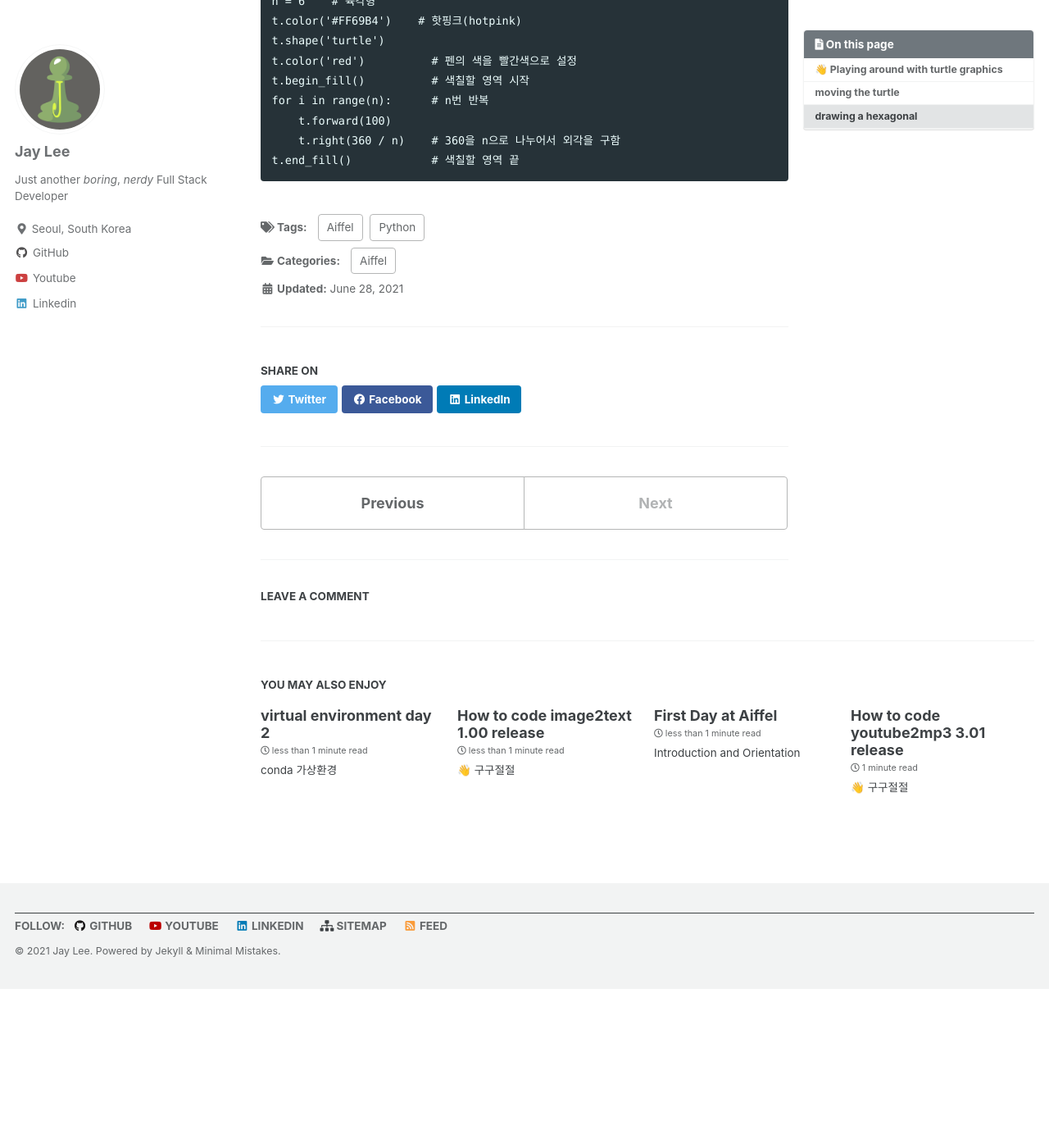
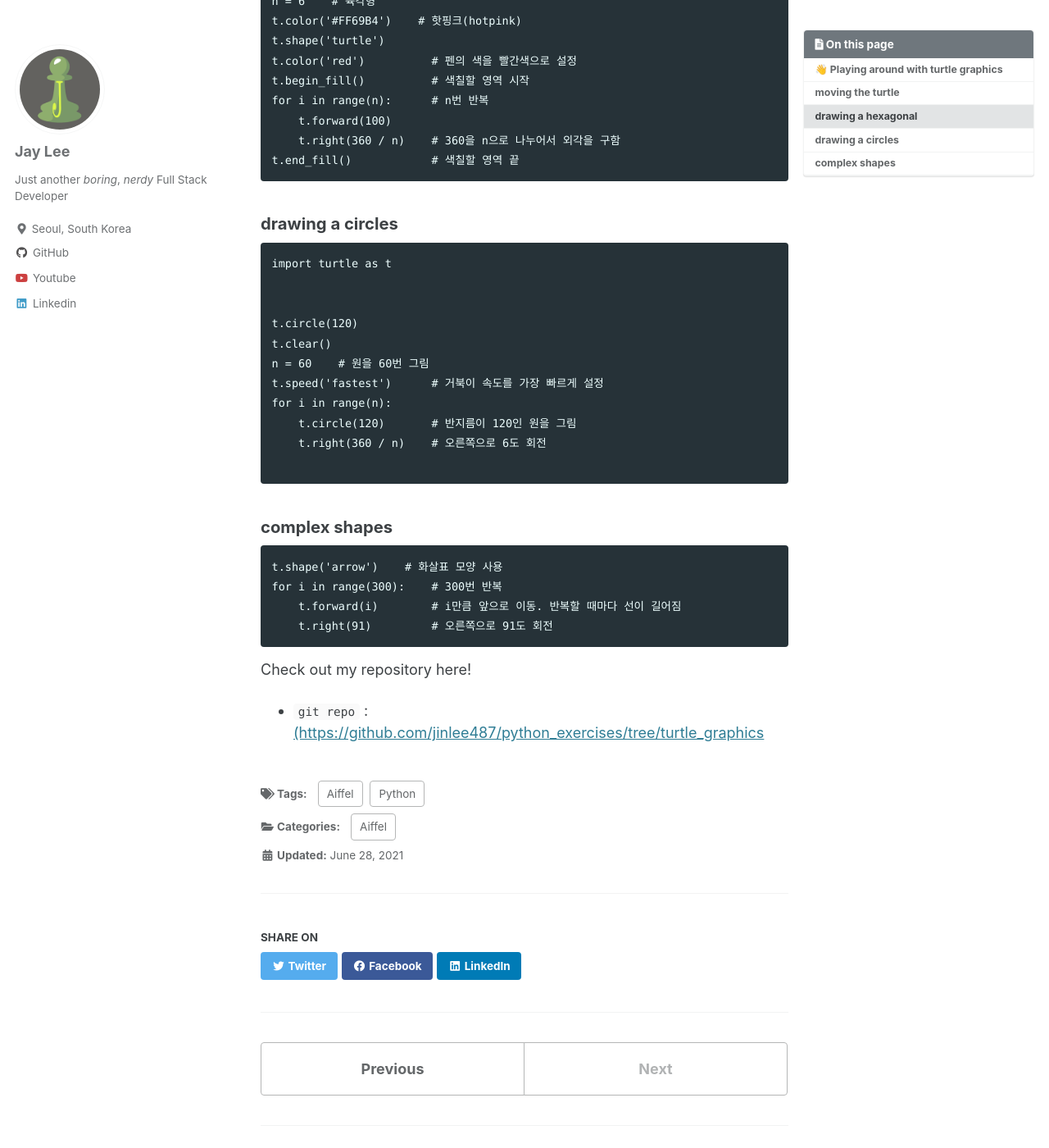
Before and after one commit to jinlee487/jinlee487.github.io, a Jekyll site: the page built from _posts/2021-06-28-aiffel-third-post.md, in a window 1280 px wide and 1400 px high, scrolled down 1036 px. Shown: the whole window at 82% size. Built offline with Jekyll 4.4.1, drawn with Linux system fonts in a browser that asks for light colours; cached includes are drawn as plain includes; comment, search, counter and statistics services are not loaded; before the commit the page ends 2242 px from its top, so only the background shows below that.

Commit message:
aiffel posting 3

````diff
--- a/_posts/2021-06-28-aiffel-third-post.md
+++ b/_posts/2021-06-28-aiffel-third-post.md
@@ -57,3 +57,29 @@ for i in range(n):      # n번 반복
     t.right(360 / n)    # 360을 n으로 나누어서 외각을 구함
 t.end_fill()            # 색칠할 영역 끝
 ```
+### drawing a circles
+
+```
+import turtle as t
+
+
+t.circle(120)
+t.clear()
+n = 60    # 원을 60번 그림
+t.speed('fastest')      # 거북이 속도를 가장 빠르게 설정
+for i in range(n):
+    t.circle(120)       # 반지름이 120인 원을 그림
+    t.right(360 / n)    # 오른쪽으로 6도 회전
+
+```
+
+### complex shapes
+```
+t.shape('arrow')    # 화살표 모양 사용
+for i in range(300):    # 300번 반복
+    t.forward(i)        # i만큼 앞으로 이동. 반복할 때마다 선이 길어짐
+    t.right(91)         # 오른쪽으로 91도 회전
+```
+
+Check out my repository here!
+- `git repo` : [(https://github.com/jinlee487/python_exercises/tree/turtle_graphics](https://github.com/jinlee487/python_exercises/tree/turtle_graphics)
````
